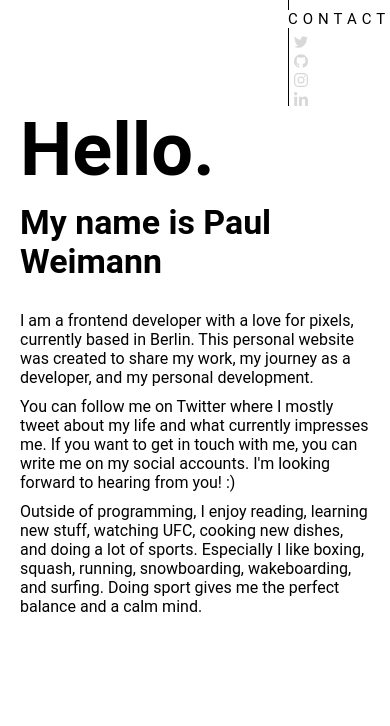
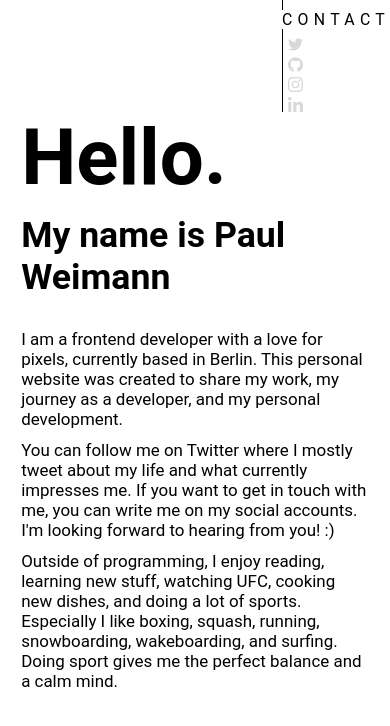
Before and after one commit to pweimann/personal-website, a Nuxt app: page / in a window 390 px wide. Shown: the top 726 px of the page. Built offline with nearby package versions, Linux system fonts and the light colour scheme.

Commit message:
implement a responsive font size calculated by the view-width

```diff
--- a/app.vue
+++ b/app.vue
@@ -14,7 +14,7 @@ import BaseFooter from '@/components/BaseFooter'
 import BaseHeader from '@/components/BaseHeader'</script>
 <style lang='css'>
 html {
-  font-size: 10px;
+  font-size: calc(10px + 0.15vw);
   font-family: Roboto, sans-serif;
 }
 
```
